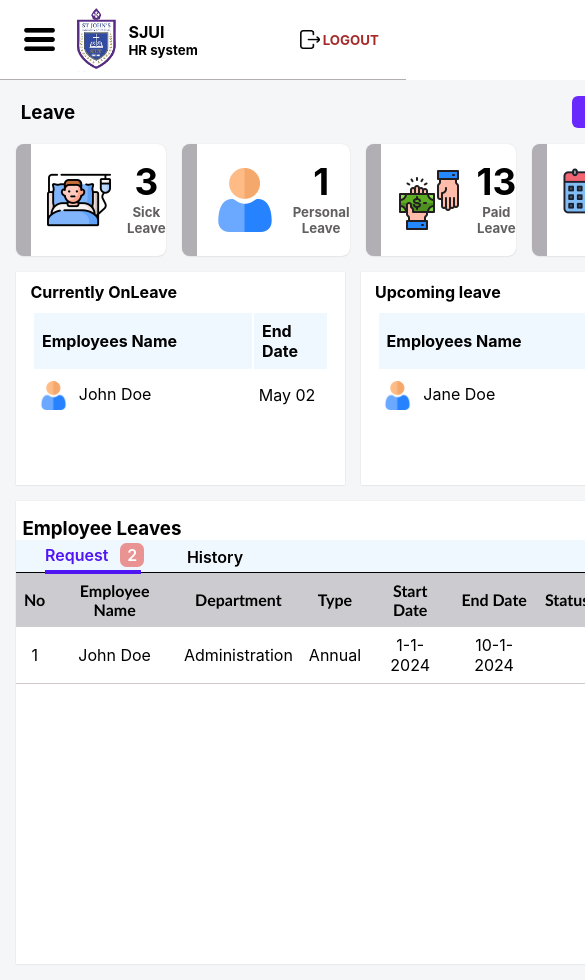
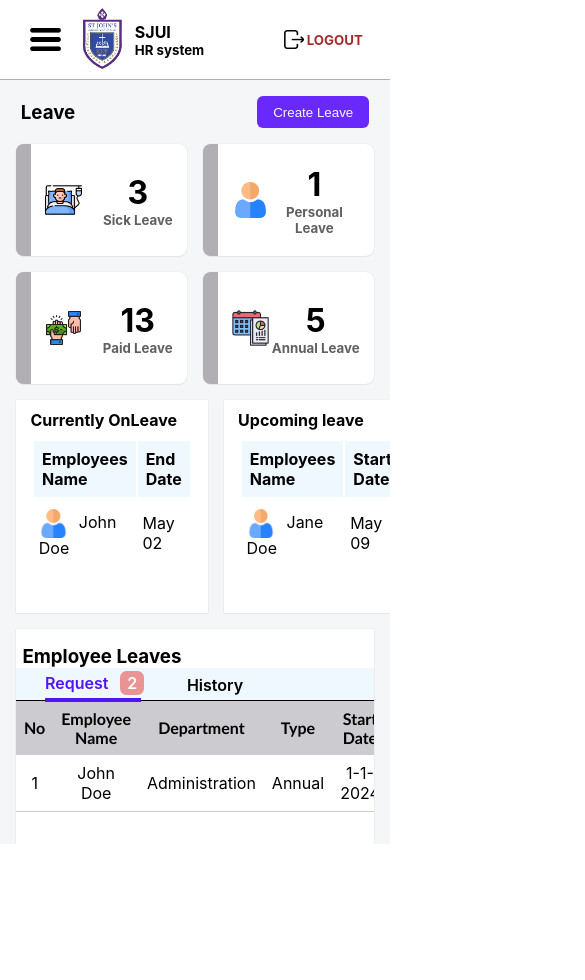
Before and after one commit to RagoDevs/HR, a React (Create React App) app: page /Leave in a window 390 px wide. Shown: the top 980 px of the page, 585 px wide, since content can reach past the window. After the commit the page ends 844 px from the top, so only its background shows below. Built offline with nearby package versions, Linux system fonts and the light colour scheme.

Commit message:
added media query to mobile size

```diff
--- a/src/App.css
+++ b/src/App.css
@@ -8,12 +8,8 @@
 
 }
 
-html {
-  height: -webkit-fill-available;
-}
 
 body {
   padding: 0;
   margin: 0;
-  height: -webkit-fill-available;
 }
--- a/src/Components/SideBar/SideBar.css
+++ b/src/Components/SideBar/SideBar.css
@@ -119,7 +119,7 @@ a:-webkit-any-link {
         top: 5rem;
         left: 0;
         width: 9rem;
-        height: 42vh;
+        height: 24rem;
         border: 1px solid rgb(202, 201, 201);
         border-radius: 8px;
         background-color: rgb(61, 60, 60);
@@ -132,7 +132,7 @@ a:-webkit-any-link {
         display: flex;
         flex-direction: column;
         align-items: start ;
-        padding-top: 2.5rem;
+        padding-top: 1.9rem;
         width: 50%;
 
     }
--- a/src/Components/TopNav/TopNav.css
+++ b/src/Components/TopNav/TopNav.css
@@ -7,23 +7,23 @@
     display: flex;
     align-items: center;
     justify-content: space-between;
-    padding: 0 1rem;
     z-index: 100;
+    background-color: white;
 }
 
 .menu-bar {
     display: none;
 }
 
-.topnav-logo .menu-bar img{
+.topnav-logo .menu-bar img {
     height: 2.3rem;
-    margin: 0 1rem 0 -.7rem;
+    margin: 0 1rem 0 .7rem;
 }
 
 .topnav-logo {
     display: flex;
     align-items: center;
-
+    margin-left: 1rem;
 }
 
 .topnav-logo img {
@@ -38,7 +38,7 @@
     display: flex;
     align-items: center;
     cursor: pointer;
-
+    margin-right: 1rem;
 }
 
 .topnav-logout img {
@@ -55,10 +55,9 @@
 @media screen and (max-width: 857px) {
     .menu-bar {
         display: flex;
-
     }
 
     .menu-bar img:hover {
-        background-color: rgb(58, 157, 243);
+        background-color: rgb(171, 180, 187);
     }
 }
--- a/src/Pages/Dashboard/Components/Announcement and Requests/Req_Ann.css
+++ b/src/Pages/Dashboard/Components/Announcement and Requests/Req_Ann.css
@@ -183,3 +183,16 @@
     color: white;
     cursor: pointer;
 }
+
+@media screen and (max-width: 857px) {
+
+    .announce-box {
+        left: 25%;
+    }
+}
+
+@media screen and (max-width: 788px) {
+    .announce-box {
+        left: 11%;
+    }
+}
--- a/src/Pages/Dashboard/Components/Cards/Card.css
+++ b/src/Pages/Dashboard/Components/Cards/Card.css
@@ -7,7 +7,7 @@
 
 .dscard-item {
     width: 100%;
-    height: 100%;
+    height: 8rem;
     background-color: #dce0e6;
     border-radius: 8px;
     display: flex;
@@ -19,7 +19,6 @@
 .dscard-text {
     display: flex;
     flex-direction: column;
-    align-items: self-start;
 }
 
 .dscard-text h3 {
@@ -33,3 +32,19 @@
     object-fit: cover;
     padding-right: .9rem;
 }
+
+
+@media screen and (max-width: 788px) {
+    .dscards-wrapper {
+        width: 100%;
+        display: flex;
+        flex-wrap: wrap;
+        height: 17rem;
+    }
+
+    .dscard-item {
+        width: 48.2%;
+    }
+
+
+}
--- a/src/Pages/Dashboard/Dashboard.css
+++ b/src/Pages/Dashboard/Dashboard.css
@@ -2,7 +2,7 @@
 .dashboard {
     width: 100%;
     height: 100vh;
-    height: -webkit-fill-available;
+
     display: grid;
     grid-template-columns: 15.5rem  1fr;
     grid-template-rows: 5rem 1fr ;
@@ -83,7 +83,6 @@
     grid-row: 2;
 
     background-color: white;
-    background-color: white;
     border-radius: 8px;
     border: 1px solid rgb(230, 225, 225);
 }
@@ -93,6 +92,7 @@
     .dashboard {
         display: grid;
         grid-template-columns: 4rem  1fr;
+        overflow-x: scroll;
     }
 }
 
@@ -102,10 +102,52 @@
     .dashboard {
         display: grid;
         grid-template-columns: 1fr;
+        overflow: scroll;
     }
 
 
     .sidenav {
         visibility: hidden;
     }
+
+
 }
+
+
+@media screen and (max-width: 788px) {
+    .dashboard {
+        display: grid;
+        grid-template-columns: 1fr;
+        grid-template-rows: 5rem 1fr;
+        overflow: scroll;
+    }
+
+    .dashmain {
+        grid-column: 1;
+        grid-row: 2;
+
+        display: grid;
+        grid-template-rows: repeat(3, 1fr);
+    }
+
+    .dashmain-area-one {
+        grid-column: 1 / 9;
+        grid-row: 1;
+    }
+
+    .dashmain-area-three {
+        grid-column: 1 / 9;
+        grid-row: 2;
+    }
+
+    .dashmain-area-two {
+        display: none;
+    }
+
+    .dashmain-area-four {
+        grid-column: 1 /9;
+        grid-row: 3;
+    }
+
+
+}
--- a/src/Pages/Employee/Employee.css
+++ b/src/Pages/Employee/Employee.css
@@ -50,8 +50,6 @@
 .employeemain-area-two {
     grid-column: 2;
     grid-row: 1;
-
-
 }
 
 @media screen and (max-width: 1160px) {
@@ -73,3 +71,32 @@
         visibility: hidden;
     }
 }
+
+@media screen and (max-width: 788px) {
+    .employee {
+        display: grid;
+        grid-template-columns: 1fr;
+        overflow: scroll;
+    }
+
+    .employee-main {
+        grid-column: 1 ;
+
+        display: grid;
+        grid-template-columns: 4rem 1fr ;
+        grid-template-rows: 23rem 1fr;
+
+    }
+
+    .employeemain-area-one {
+        grid-column: 1 / span 4;
+        grid-row: 1;
+
+    }
+
+    .employeemain-area-two {
+        grid-column: 1 / sapn 2;
+        grid-row: 2;
+
+    }
+}
--- a/src/Pages/Leave/Components/Cards/Card.css
+++ b/src/Pages/Leave/Components/Cards/Card.css
@@ -1,15 +1,19 @@
 .leave-cards {
+    width: 100%;
     display: flex;
+    flex-wrap: wrap;
     gap: 1rem;
     margin-top: 1rem;
 }
 
 .leave-card {
-    width: 100%;
+    width: calc(50% - 0.5rem);
     height: 7rem;
+    flex: 1 0 25%;
     display: flex;
     align-items: center;
-    justify-content: space-around;
+    justify-content: space-between;
+    padding: 0 .9rem;
     background-color: #ffffff;
     border-left: 15px solid rgb(177, 175, 180);
     border-radius: 8px;
@@ -18,22 +22,33 @@
 }
 
 .leave-card img{
-    height: 4rem;
-    margin: 1rem;
+    height: 2.3rem;
+    object-fit: cover;
 }
 
 .lvcard-text {
-    height: 74%;
     display: flex;
     flex-direction: column;
     text-align: center;
 }
 
 .lvcard-text h3 {
-    font-size: 2.3rem;
+    font-size: 2rem;
 }
 
 .lvcard-text h5 {
 
     color: rgb(97, 95, 95);
 }
+
+@media screen and (max-width: 788px) {
+    .leave-cards {
+        width: 100%;
+        height: 14rem;
+    }
+
+    .leave-card {
+        width: calc(50% - 0.5rem);
+        flex: 1 0 calc(50% - 0.5rem);
+    }
+}
--- a/src/Pages/Leave/Components/Table/Table.css
+++ b/src/Pages/Leave/Components/Table/Table.css
@@ -58,6 +58,7 @@
 .tb-table {
     width: 100%;
     height: 24.42rem;
+    overflow-x: scroll;
 }
 
 .tbcontent {
@@ -77,6 +78,7 @@
 .history-table table {
     width: 100%;
     border-collapse: collapse;
+
 }
 
 .request-table table th,
--- a/src/Pages/Leave/leave.css
+++ b/src/Pages/Leave/leave.css
@@ -51,17 +51,58 @@
         display: grid;
         grid-template-columns: 4rem  1fr;
     }
-  }
 
 
-  @media screen and (max-width: 857px) {
+}
+
+@media screen and (max-width: 857px) {
     .leave {
         display: grid;
         grid-template-columns: 1fr;
+        overflow: scroll;
+    }
+
+    .leave-main {
+        grid-column: 1 / span 2;
     }
 
 
     .sidenav {
         visibility: hidden;
     }
+
+
 }
+
+@media screen and (max-width: 788px) {
+    .leave {
+        display: grid;
+        grid-template-columns: 1fr;
+        grid-template-rows: 5rem 1fr;
+        overflow: scroll;
+    }
+
+    .leave-main {
+        grid-column: 1;
+        grid-row: 2;
+
+        display: grid;
+        grid-template-columns: 1fr;
+        grid-template-rows: 17rem 13.3rem 1fr;
+    }
+
+    .lv-header-cards {
+        grid-column: 1 / span 3;
+    }
+
+    .lv-updates {
+        grid-column: 1 / span 3;
+        margin-top: 1rem;
+    }
+
+    .lv-table {
+        grid-column: 1 / span 3;
+        margin-top: 1rem;
+    }
+
+}
```
